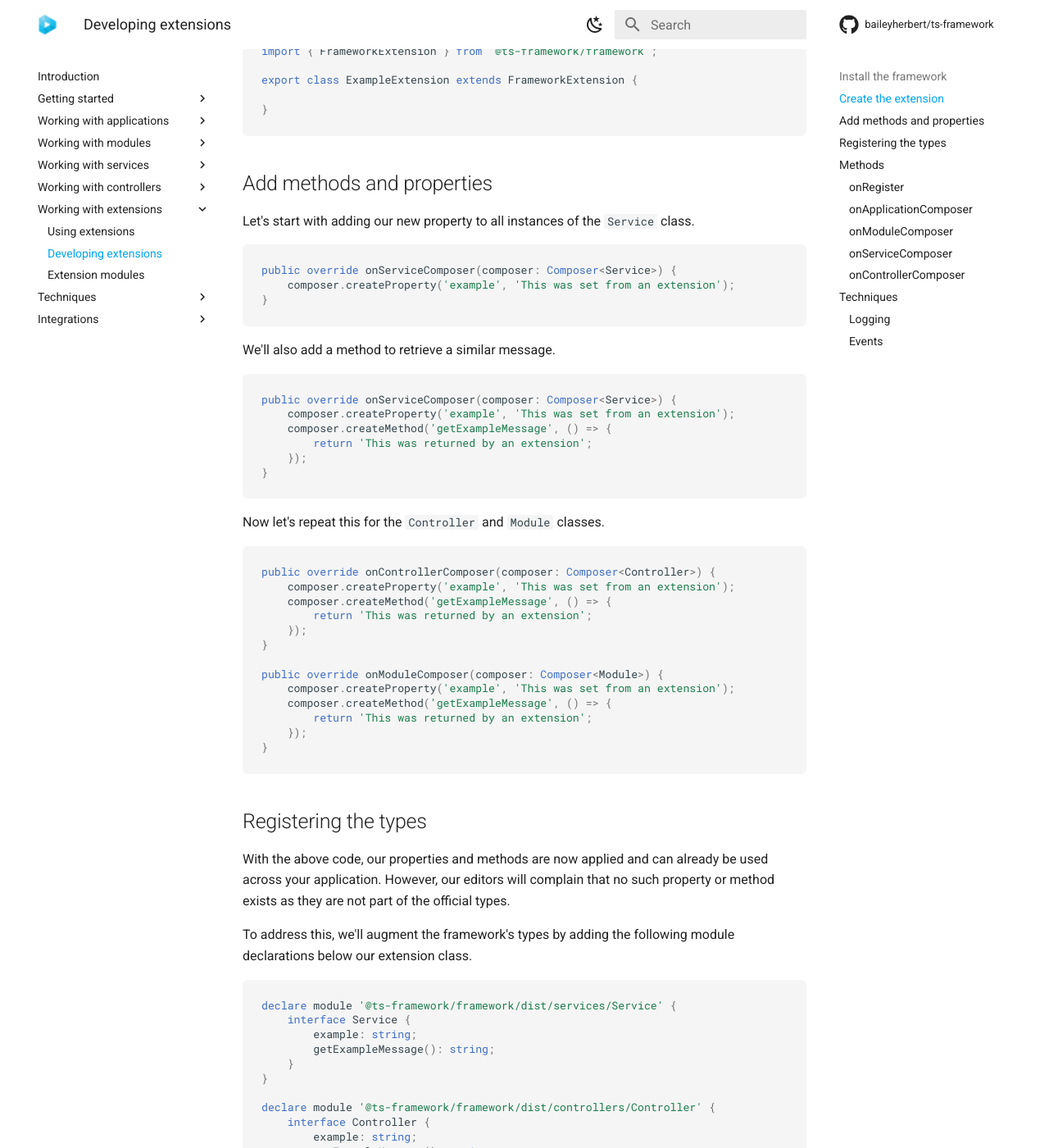
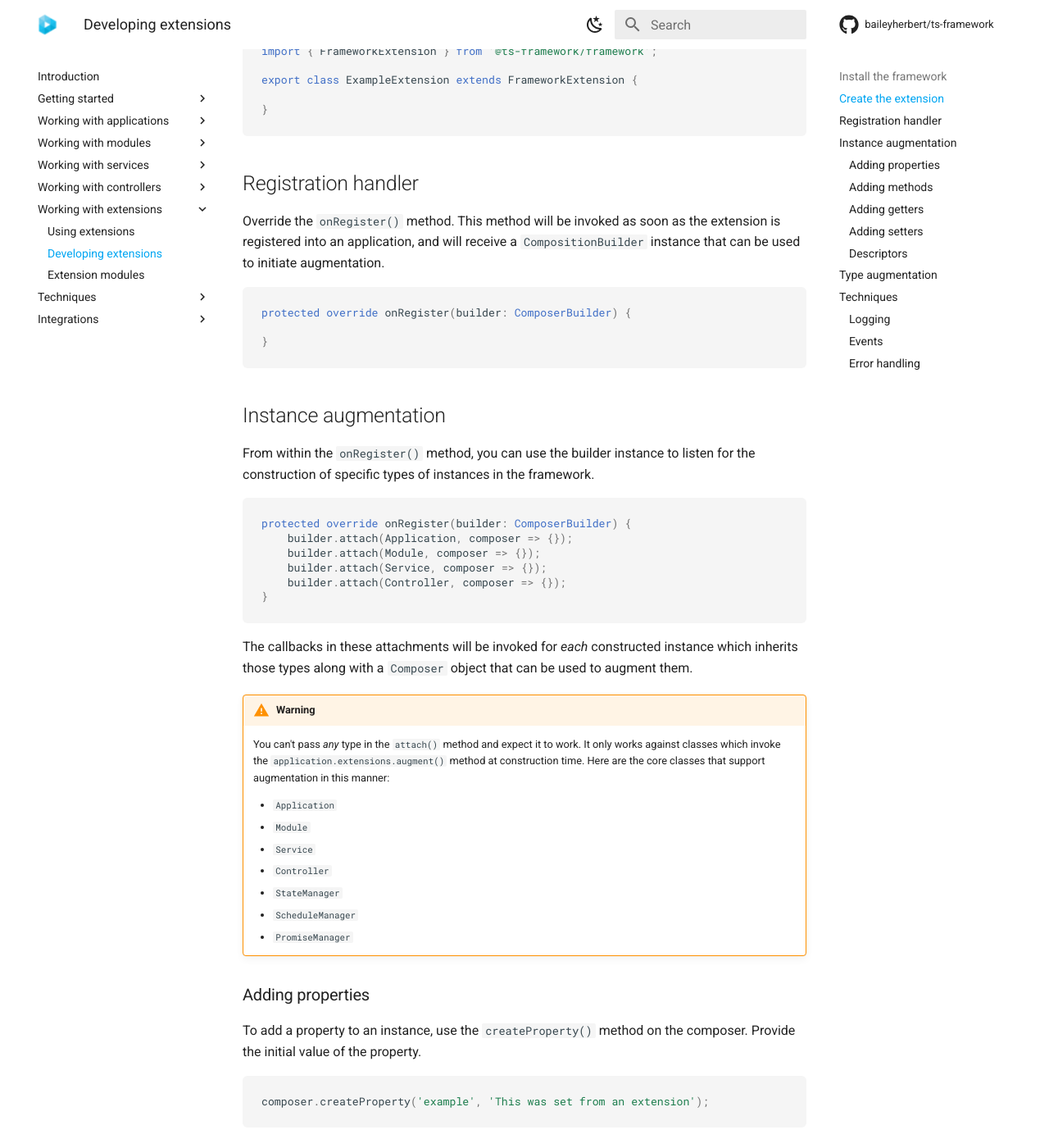
Before and after one commit to ts-framework/framework, an MkDocs documentation site: the page built from docs/extensions/developing-extensions.md, in a window 1280 px wide and 1400 px high, scrolled down 784 px. Shown: the whole window at 82% size. Built offline with MkDocs 1.6.1 and Material for MkDocs 9.7.7, drawn with Linux system fonts in a browser that asks for light colours; the version menu is left out; some of the changed text lies outside the part shown.

Commit message:
Allow extensions to augment all types

````diff
--- a/docs/extensions/developing-extensions.md
+++ b/docs/extensions/developing-extensions.md
@@ -24,8 +24,8 @@ Then run `npm install` to download the new packages.
 
 ## Create the extension
 
-First create a class that extends `FrameworkExtension`. This class has some public methods that are invoked by the
-framework and must be overridden to implement your features.
+First create a class that extends `FrameworkExtension`. Instances of this class can be imported into applications to
+register the extension.
 
 ```ts
 import { FrameworkExtension } from '@ts-framework/framework';
@@ -35,132 +35,154 @@ export class ExampleExtension extends FrameworkExtension {
 }
 ```
 
-## Add methods and properties
+## Registration handler
 
-Let's start with adding our new property to all instances of the `Service` class.
+Override the `onRegister()` method. This method will be invoked as soon as the extension is registered into an
+application, and will receive a `CompositionBuilder` instance that can be used to initiate augmentation.
 
 ```ts
-public override onServiceComposer(composer: Composer<Service>) {
-	composer.createProperty('example', 'This was set from an extension');
+protected override onRegister(builder: ComposerBuilder) {
+
 }
 ```
 
-We'll also add a method to retrieve a similar message.
+## Instance augmentation
+
+From within the `onRegister()` method, you can use the builder instance to listen for the construction of specific
+types of instances in the framework.
 
 ```ts
-public override onServiceComposer(composer: Composer<Service>) {
-	composer.createProperty('example', 'This was set from an extension');
-	composer.createMethod('getExampleMessage', () => {
-		return 'This was returned by an extension';
-	});
+protected override onRegister(builder: ComposerBuilder) {
+	builder.attach(Application, composer => {});
+	builder.attach(Module, composer => {});
+	builder.attach(Service, composer => {});
+	builder.attach(Controller, composer => {});
 }
 ```
 
-Now let's repeat this for the `Controller` and `Module` classes.
+The callbacks in these attachments will be invoked for *each* constructed instance which inherits those types along
+with a `Composer` object that can be used to augment them.
+
+!!! warning
+	You can't pass *any* type in the `attach()` method and expect it to work. It only works against classes which
+	invoke the `application.extensions.augment()` method at construction time. Here are the core classes that support
+	augmentation in this manner:
+
+	- `Application`
+	- `Module`
+	- `Service`
+	- `Controller`
+	- `StateManager`
+	- `ScheduleManager`
+	- `PromiseManager`
+
+### Adding properties
+
+To add a property to an instance, use the `createProperty()` method on the composer. Provide the initial value of the
+property.
 
 ```ts
-public override onControllerComposer(composer: Composer<Controller>) {
-	composer.createProperty('example', 'This was set from an extension');
-	composer.createMethod('getExampleMessage', () => {
-		return 'This was returned by an extension';
-	});
+composer.createProperty('example', 'This was set from an extension');
+```
+
+### Adding methods
+
+To add a method to an instance, use the `createMethod()` method on the composer. Provide a callback that will be used
+as the method's implementation.
+
+```ts
+composer.createMethod('example', () => {
+	return 'This was returned by an extension';
+});
+```
+
+### Adding getters
+
+To add a getter to an instance, use the `createGetter()` method on the composer. Pass a callback that will be used as
+the getter's implementation.
+
+```ts
+composer.createGetter('example', () => {
+	return 'This was returned by an extension';
+});
+```
+
+### Adding setters
+
+To add a setter to an instance, use the `createSetter()` method on the composer. Pass a callback that will be used as
+the setter's implementation.
+
+```ts
+composer.createSetter('example', (value: any) => {
+	// Do something with the value
+});
+```
+
+### Descriptors
+
+Properties, getters, and setters are added to instances via property descriptors. For advanced use cases, composers
+allow you to customize the options in those descriptors. The available options and their default values are listed
+below.
+
+```ts
+composer.configurable = false;
+composer.enumerable = true;
+composer.writable = true;
+```
+
+Please note that the above options will apply to all descriptors created by the composer, regardless of the order in
+which they were registered.
+
+## Type augmentation
+
+The composers demonstrated above will add new properties, methods, and other descriptors to instances of core framework
+classes. However, the compiler will complain that these values do not exist, because they are still not typed.
+
+The following code demonstrates how to augment the official types for each of the core classes that support composer
+augmentation.
+
+```ts
+declare module '@ts-framework/framework/dist/application/Application' {
+	interface Application {
+		example: string;
+	}
 }
 
-public override onModuleComposer(composer: Composer<Module>) {
-	composer.createProperty('example', 'This was set from an extension');
-	composer.createMethod('getExampleMessage', () => {
-		return 'This was returned by an extension';
-	});
-}
-```
-
-## Registering the types
-
-With the above code, our properties and methods are now applied and can already be used across your application.
-However, our editors will complain that no such property or method exists as they are not part of the official types.
-
-To address this, we'll augment the framework's types by adding the following module declarations below our extension
-class.
-
-```ts
-declare module '@ts-framework/framework/dist/services/Service' {
-	interface Service {
+declare module '@ts-framework/framework/dist/modules/Module' {
+	interface Module {
 		example: string;
-		getExampleMessage(): string;
 	}
 }
 
 declare module '@ts-framework/framework/dist/controllers/Controller' {
 	interface Controller {
 		example: string;
-		getExampleMessage(): string;
 	}
 }
 
-declare module '@ts-framework/framework/dist/modules/Module' {
-	interface Module {
+declare module '@ts-framework/framework/dist/services/Service' {
+	interface Service {
 		example: string;
-		getExampleMessage(): string;
 	}
 }
-```
 
-You can then confirm the types have been added successfully by messing around with the `composer.instance` property in
-your extension methods.
+declare module '@ts-framework/framework/dist/services/state/StateManager' {
+	interface StateManager {
+		example: string;
+	}
+}
 
-```ts hl_lines="7 8"
-public override onModuleComposer(composer: Composer<Module>) {
-	composer.createProperty('example', 'This was set from an extension');
-	composer.createMethod('getExampleMessage', () => {
-		return 'This was returned by an extension';
-	});
+declare module '@ts-framework/framework/dist/services/scheduler/ScheduleManager' {
+	interface ScheduleManager {
+		example: string;
+	}
+}
 
-	// Your editor should detect this as a (() => string) type
-	composer.instance.getExampleMessage();
+declare module '@ts-framework/framework/dist/services/promises/PromiseManager' {
+	interface PromiseManager {
+		example: string;
+	}
 }
-```
-
-## Methods
-
-### `onRegister`
-
-You can override this method to run code when the extension is registered into the application. This can happen before
-or during the module import cycle depending on how it's imported.
-
-```ts
-public override onRegister(application: Application) {}
-```
-
-### `onApplicationComposer`
-
-You can override this method to augment the root `Application` module.
-
-```ts
-public override onApplicationComposer(composer: Composer<Application>) {}
-```
-
-### `onModuleComposer`
-
-You can override this method to augment the `Module` instances.
-
-```ts
-public override onModuleComposer(composer: Composer<Module>) {}
-```
-
-### `onServiceComposer`
-
-You can override this method to augment the `Service` instances.
-
-```ts
-public override onServiceComposer(composer: Composer<Service>) {}
-```
-
-### `onControllerComposer`
-
-You can override this method to augment the `Controller` instances.
-
-```ts
-public override onControllerComposer(composer: Composer<Controller>) {}
 ```
 
 ## Techniques
@@ -176,18 +198,15 @@ this.logger.info('Hello application!');
 
 ### Events
 
-Most of the methods listed above receive `Composer<T>` instances that can be used to augment the target object.
-However, these instances also have events that you can subscribe to within those methods.
+For some types, composers also emit events for their underlying instances.
 
 ```ts
-public override onServiceComposer(composer: Composer<Service>) {
-	composer.on('beforeStart', () => {
-		this.logger.info(composer.reflection.name, 'is starting');
-	});
-}
+composer.on('beforeStart', () => {
+	this.logger.info(composer.reflection.name, 'is starting');
+});
 ```
 
-These are the events you can subscribe to:
+These are the events you can subscribe to, although usage will vary by type:
 
 - `afterResolution` – After the framework has resolved and registered the instance
 - `beforeStart` – Immediately before the target is started
@@ -195,7 +214,21 @@ These are the events you can subscribe to:
 - `afterStart` – Immediately after the target was started
 - `afterStop` – Immediately after the target was stopped
 
-Note that some of these events don't apply to certain objects.
+### Error handling
 
-For example, the `Application` class will never trigger the `afterResolution` event because it was resolved before
-extensions were loaded. In addition, controllers will never trigger the start/stop events, as they are not stateful.
+Extensions have an `error` property which exposes a dedicated error manager. When the extension is attached to an
+application, this error manager is automatically propagated up into the application's root error manager.
+
+To pipe a passive (non-fatal) error into the application at runtime, use the `emitPassiveError()` method. The
+application will continue operating.
+
+```ts
+this.errors.emitPassiveError(new Error('Something went wrong'));
+```
+
+To pipe a critical (fatal) error into the application at runtime, use the `emitCriticalError()` method. The application
+will shut down due to the error.
+
+```ts
+this.errors.emitCriticalError(new Error('Something went wrong'));
+```
````
Also changed, not shown: 12 other files.
